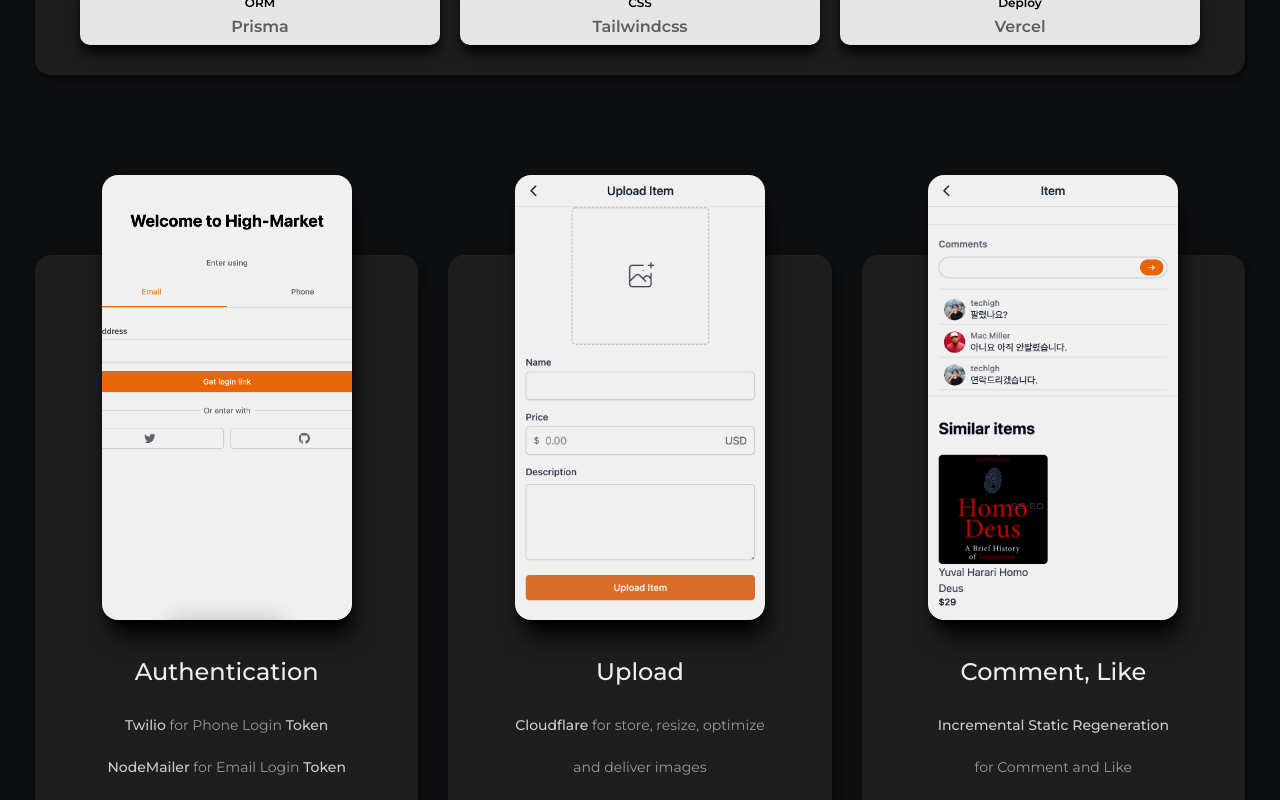
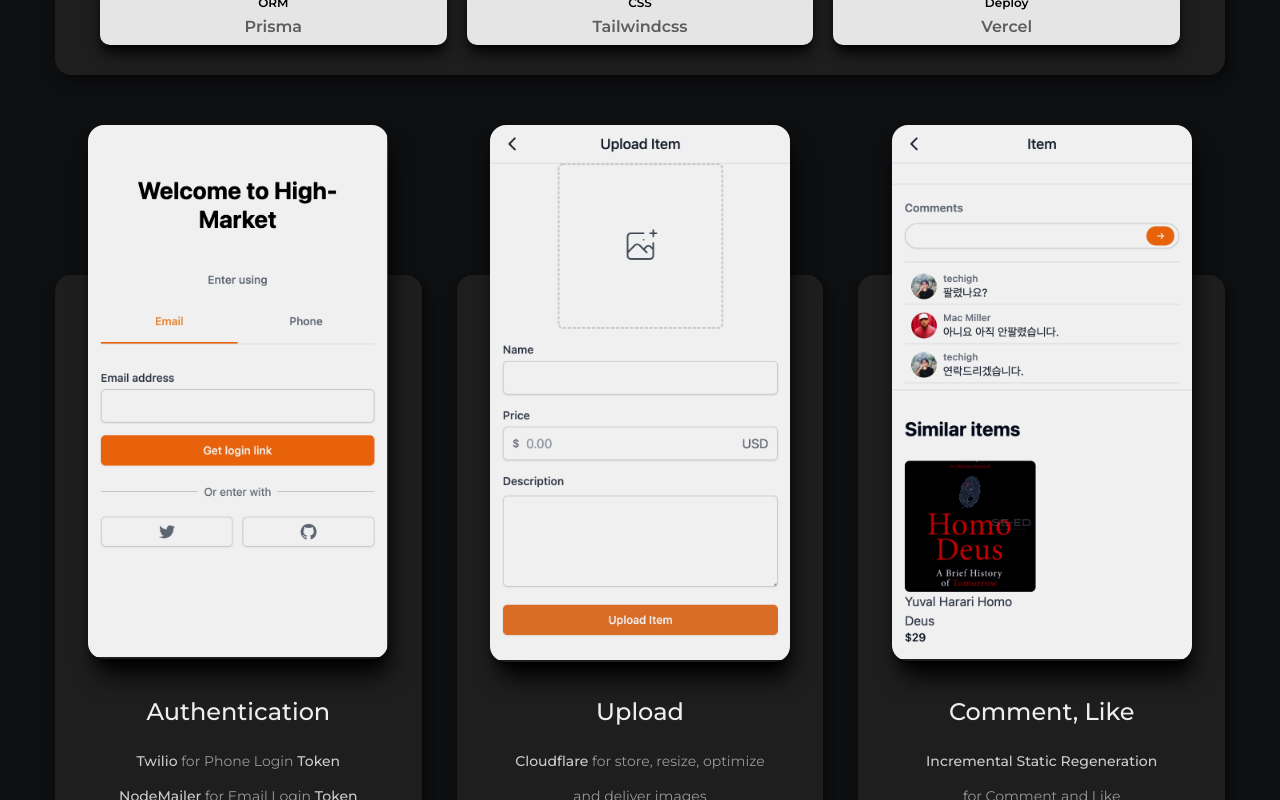
Before and after one commit to techighpark/taekwan-portfolio, a React (Create React App) app: page /highmarket in a window 1280 px wide. Shown: the part 680-1480 px from the top of the page. Built offline with nearby package versions, Linux system fonts and the light colour scheme.

Commit message:
width highmarket

```diff
--- a/src/pages/HighMarket.js
+++ b/src/pages/HighMarket.js
@@ -1,7 +1,7 @@
 import styled from "styled-components";
 import { Helmet } from "react-helmet";
 import Layout from "../components/Layout";
-import highmarket from "../assets/img/high-market-min.png";
+import main from "../assets/img/highmarket/main.png";
 import commentLike from "../assets/img/highmarket/commentLike.png";
 import community from "../assets/img/highmarket/community.png";
 import reserve from "../assets/img/highmarket/reserve.png";
@@ -66,7 +66,7 @@
             </DetailContainerMain>
             <DetailContainer>
               <ImageContainer>
-                <Image src={highmarket} />
+                <Image src={main} />
               </ImageContainer>
               <DetailContent>
                 <BodyTitle>Authentication</BodyTitle>
@@ -256,16 +256,26 @@
   flex-direction: column;
   align-items: center;
   justify-content: center;
-  /* margin-top: 50px; */
   max-width: 1500px;
   padding: 15px;
   /* border: 1px solid blue; */
+  box-sizing: border-box;
+  min-width: 350px;
+  @media screen and (max-width: 1500px) {
+    max-width: 1200px;
+  }
+  @media screen and (max-width: 1200px) {
+    max-width: 900px;
+  }
+  @media screen and (max-width: 700px) {
+    max-width: 600px;
+  }
 `;
 const Grid = styled.div`
   display: grid;
   grid-template-columns: repeat(4, minmax(0, 1fr));
-  column-gap: 30px;
-  row-gap: 180px;
+  column-gap: 35px;
+  row-gap: 200px;
   width: 100%;
   transition: ease all 2s;
   /* border: 1px solid orange; */
@@ -273,7 +283,7 @@
     grid-template-columns: repeat(3, minmax(0, 1fr));
     /* background-color: red; */
   }
-  @media screen and (max-width: 1000px) {
+  @media screen and (max-width: 1200px) {
     grid-template-columns: repeat(2, minmax(0, 1fr));
     /* background-color: red; */
   }
@@ -297,20 +307,18 @@
   box-shadow: 0 10px 15px -3px rgb(0 0 0 / 0.3),
     8px 4px 6px -4px rgb(0 0 0 / 0.3);
   /* border: 1px solid orange; */
-  @media screen and (max-width: 500px) {
-    width: 100%;
-  }
 `;
 
 const DetailContainerMain = styled(DetailContainer)`
   height: 270px;
+  width: 100%;
   grid-column: span 4 / span 4;
   /* border: 1px solid white; */
   @media screen and (max-width: 1500px) {
     grid-column: span 3 / span 3;
     /* height: 360px; */
   }
-  @media screen and (max-width: 1000px) {
+  @media screen and (max-width: 1200px) {
     grid-column: span 2 / span 2;
     height: 360px;
   }
@@ -323,7 +331,7 @@
 const DetailContent = styled.div`
   position: absolute;
   bottom: 0px;
-  height: 220px;
+  height: 200px;
   width: 100%;
   display: flex;
   flex-direction: column;
@@ -360,7 +368,7 @@
   font-size: 14px;
   font-weight: 400;
   color: #999999;
-  line-height: 3;
+  line-height: 2.5;
   text-align: center;
 `;
 const Accent = styled.span`
@@ -369,11 +377,11 @@
 `;
 
 const ImageContainer = styled.div`
-  width: 250px;
-  height: 445px;
+  width: 300px;
+  /* height: 530px; */
   overflow: hidden;
   position: absolute;
-  top: -80px;
+  top: -150px;
   border-radius: 1rem;
   overflow: hidden;
   box-shadow: 5px 20px 25px -5px rgb(0 0 0 / 1), 0 8px 10px -6px rgb(0 0 0 / 1);
@@ -381,13 +389,13 @@
   transition-duration: 100ms;
 
   :hover {
-    transform: scale(1.02);
+    transform: scale(1.05);
   }
 `;
 const Image = styled.img`
   width: 100%;
   height: 100%;
-  object-fit: cover;
+  object-fit: contain;
   object-position: top;
   filter: brightness(90%) contrast(110%);
 
@@ -423,7 +431,7 @@
   transition-property: transform;
   transition-duration: 100ms;
   :hover {
-    transform: scale(1.03);
+    transform: scale(1.05);
   }
 `;
 export const DetailBodyTitle = styled.div`
```
Also changed, not shown: src/assets/img/highmarket/main.png (added).
